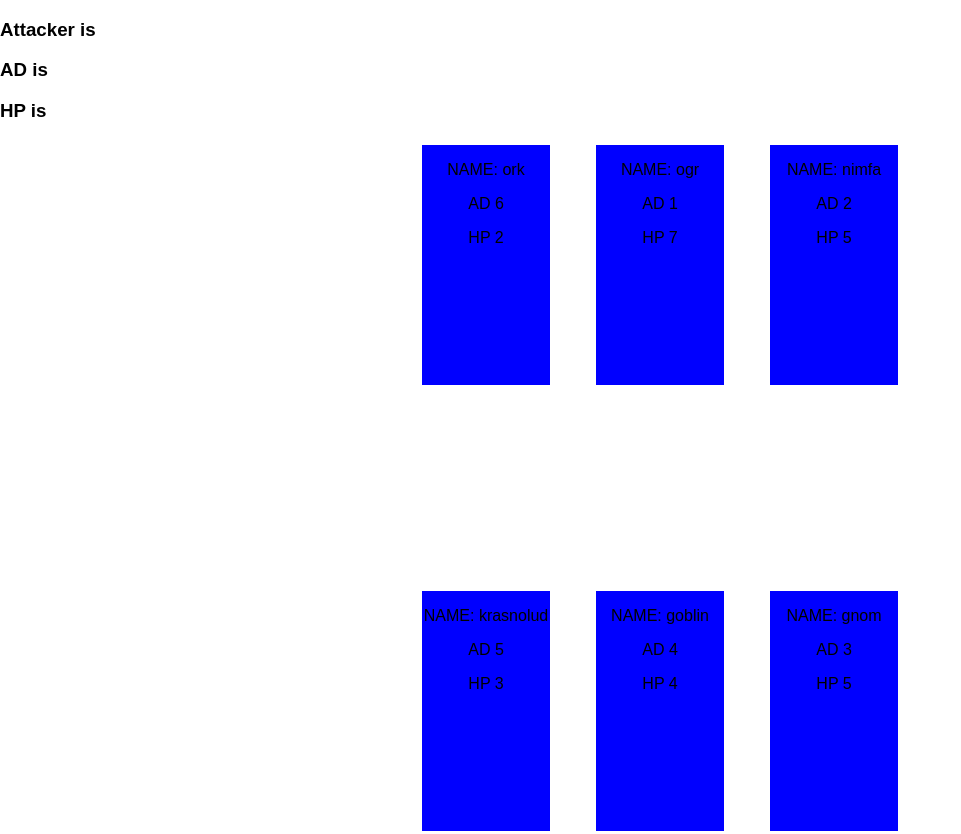
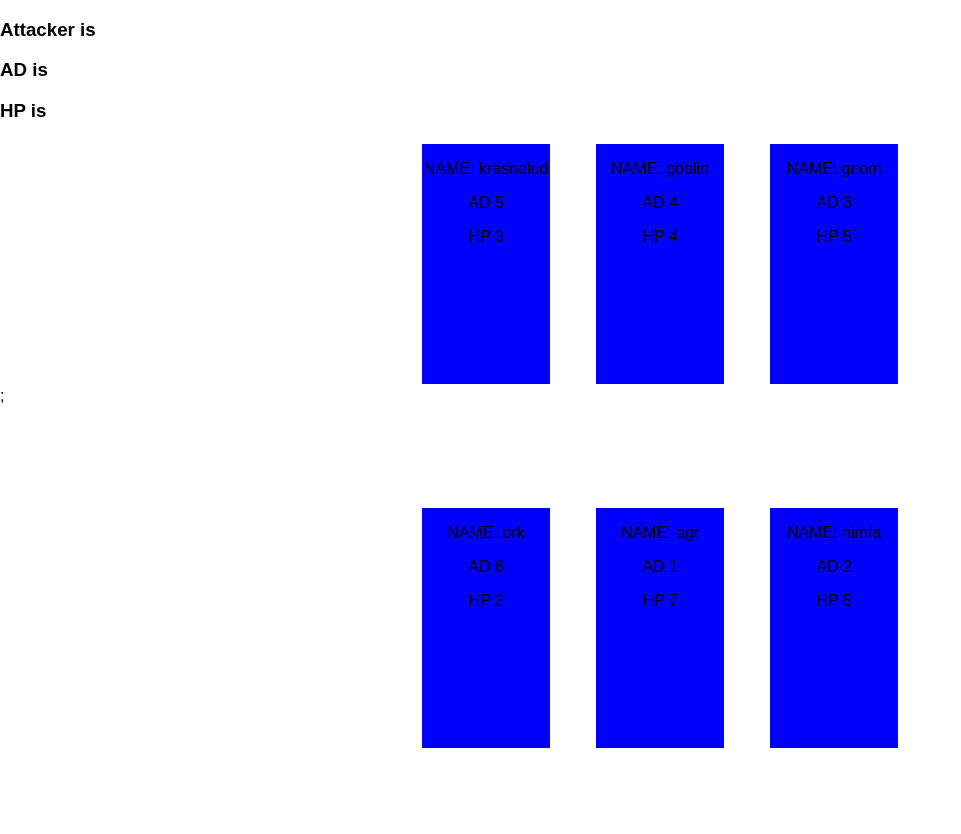
Before and after one commit to filipw01/my-react-app, a React (Create React App) app: page / in a window 1280 px wide. Shown: the whole page, without its empty margins (0-961 px from the left). After the commit the page ends 800 px from the top, so only its background shows below. Built offline with nearby package versions, Linux system fonts and the light colour scheme.

Commit message:
Separate card components (ally, opponent). Save incoming attacks to list

```diff
--- a/src/Card.jsx
+++ b/src/AllyCard.jsx
@@ -1,6 +1,6 @@
 import React from "react";
 
-class Card extends React.Component {
+class AllyCard extends React.Component {
   constructor(props) {
     super(props);
     this.state = {
@@ -20,8 +20,9 @@ class Card extends React.Component {
     );
   };
 
+
   render() {
-    if (this.state.ID == this.props.attackerID) {
+    if (this.state.ID === this.props.attackerID) {
       return (
         <div
           className="card"
@@ -49,4 +50,4 @@ class Card extends React.Component {
   }
 }
 
-export default Card;
+export default AllyCard;
--- a/src/App.jsx
+++ b/src/App.jsx
@@ -1,5 +1,4 @@
 import React from "react";
-import ReactDOM from "react-dom";
 import Board from "./Board"
 
 class App extends React.Component {
--- a/src/Board.jsx
+++ b/src/Board.jsx
@@ -1,6 +1,6 @@
 import React from "react";
-import Card from "./Card";
-
+import OpponentCard from "./OpponentCard";
+import AllyCard from "./AllyCard";
 
 class Board extends React.Component {
   constructor(props) {
@@ -9,7 +9,8 @@ class Board extends React.Component {
       attacker: null,
       ad: null,
       hp: null,
-      attackerID: null
+      attackerID: null,
+      nextAttack: []
     };
   }
 
@@ -22,8 +23,29 @@ class Board extends React.Component {
     });
   };
 
+  bindAttacker = ID => {
+    let array = [...this.state.nextAttack];
+    if (this.state.attackerID) {
+      for (let value of array) {
+        if (value[0] === this.state.attackerID) {
+          let index = array.indexOf(value);
+          this.setState({
+            nextAttack: array.splice(index, 1)
+          });
+        }
+      }
+      this.setState({
+        nextAttack: [...array, [this.state.attackerID, ID]]
+      });
+      console.log(this.state.nextAttack);
+    }
+  };
+
   handleOutsideClick = () => {
     this.setState({
+      attacker: null,
+      ad: null,
+      hp: null,
       attackerID: null
     });
   };
@@ -40,7 +62,33 @@ class Board extends React.Component {
         <h3>AD is {this.state.ad}</h3>
         <h3>HP is {this.state.hp}</h3>
         <div align="center" className="wsector">
-          <Card
+          <OpponentCard
+            name="krasnolud"
+            id="b1"
+            ad="5"
+            hp="3"
+            attackerID={this.state.attackerID}
+            handler={this.bindAttacker}
+          />
+          <OpponentCard
+            name="goblin"
+            id="b2"
+            ad="4"
+            hp="4"
+            attackerID={this.state.attackerID}
+            handler={this.bindAttacker}
+          />
+          <OpponentCard
+            name="gnom"
+            id="b3"
+            ad="3"
+            hp="5"
+            attackerID={this.state.attackerID}
+            handler={this.bindAttacker}
+          />
+        </div>;
+        <div align="center" className="bsector">
+          <AllyCard
             name="ork"
             id="a1"
             ad="6"
@@ -48,7 +96,7 @@ class Board extends React.Component {
             attackerID={this.state.attackerID}
             handler={this.updateAttacker}
           />
-          <Card
+          <AllyCard
             name="ogr"
             id="a2"
             ad="1"
@@ -56,36 +104,10 @@ class Board extends React.Component {
             attackerID={this.state.attackerID}
             handler={this.updateAttacker}
           />
-          <Card
+          <AllyCard
             name="nimfa"
             id="a3"
             ad="2"
-            hp="5"
-            attackerID={this.state.attackerID}
-            handler={this.updateAttacker}
-          />
-        </div>
-        <div align="center" className="bsector">
-          <Card
-            name="krasnolud"
-            id="b1"
-            ad="5"
-            hp="3"
-            attackerID={this.state.attackerID}
-            handler={this.updateAttacker}
-          />
-          <Card
-            name="goblin"
-            id="b2"
-            ad="4"
-            hp="4"
-            attackerID={this.state.attackerID}
-            handler={this.updateAttacker}
-          />
-          <Card
-            name="gnom"
-            id="b3"
-            ad="3"
             hp="5"
             attackerID={this.state.attackerID}
             handler={this.updateAttacker}
--- /dev/null
+++ b/src/OpponentCard.jsx
@@ -0,0 +1,35 @@
+import React from "react";
+
+class OpponentCard extends React.Component {
+  constructor(props) {
+    super(props);
+    this.state = {
+      name: this.props.name,
+      ad: this.props.ad,
+      hp: this.props.hp,
+      ID: this.props.id
+    };
+  }
+
+  handleAttack = () => {
+    this.props.handler(
+      this.state.ID
+    );
+  };
+
+  render() {
+    return (
+      <div
+        className="card"
+        onClick={this.handleAttack}
+        style={{backgroundColor: "blue"}}
+      >
+        <p>NAME: {this.state.name}</p>
+        <p>AD {this.state.ad}</p>
+        <p>HP {this.state.hp}</p>
+      </div>
+    );
+  }
+}
+
+export default OpponentCard;
--- a/src/index.css
+++ b/src/index.css
@@ -16,9 +16,9 @@ body {
 }
 
 .wsector{
-  margin-top: 20px;
+  margin-top: 5px;
 }
 
 .bsector{
-  margin-top: 200px;
+  margin-top: 100px;
 }
```
